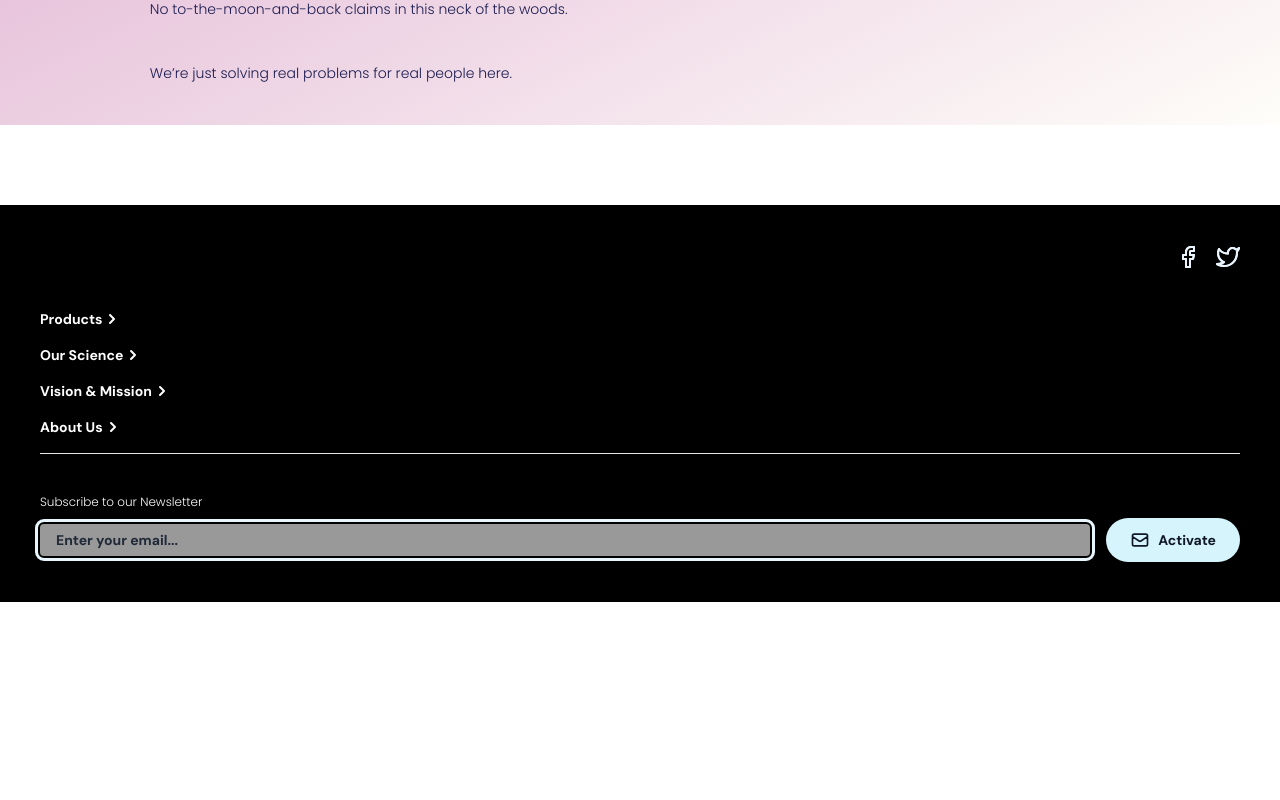
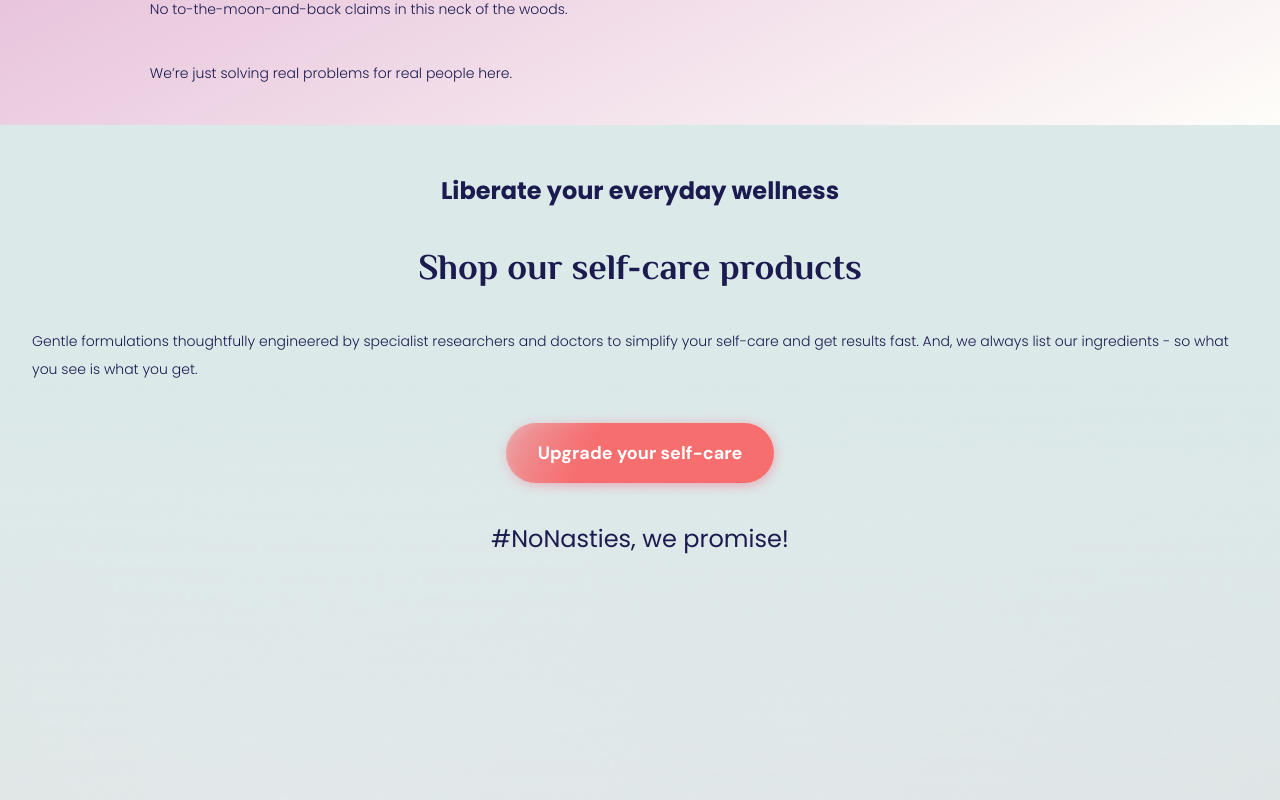
Before and after one commit to swaubhik/literate-octo-succotash, a Vue app: page /about in a window 1280 px wide. Shown: the part 1380-2180 px from the top of the page. Before the commit the page ends 1982 px from the top, so only its background shows below. Built offline with nearby package versions, Linux system fonts and the light colour scheme.

Commit message:
:sparkles: Update About.vue
Imported Shop component to About page

```diff
--- a/src/views/About.vue
+++ b/src/views/About.vue
@@ -28,14 +28,15 @@
       </div>
     </div>
     <Different />
+    <Shop />
   </div>
 </template>
 <script>
 import Card from "../components/Card.vue";
-
 import Different from "../components/Different.vue";
+import Shop from "../components/Shop.vue";
 
 export default {
-  components: { Card, Different },
+  components: { Card, Different, Shop },
 };
 </script>
```
